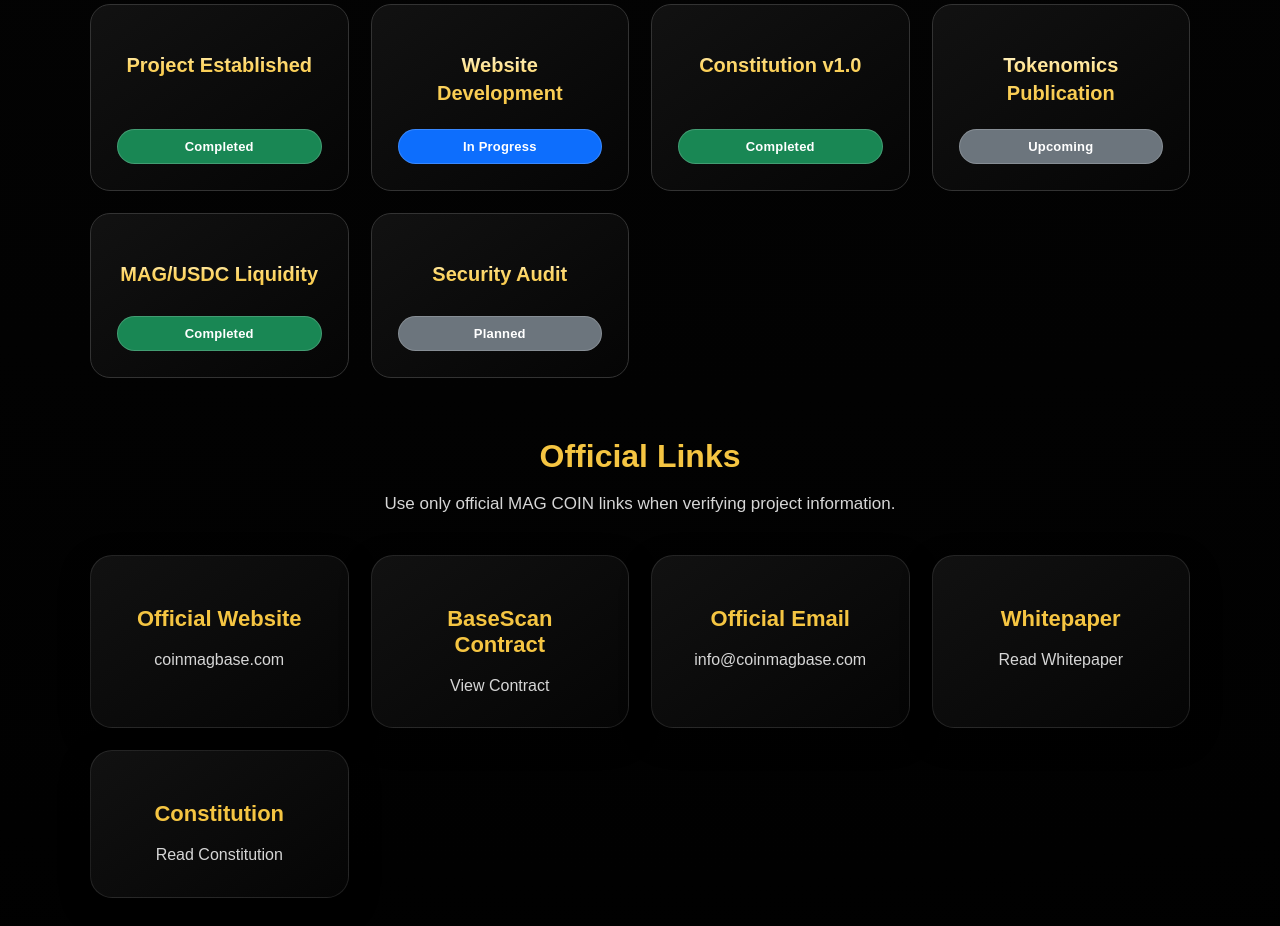
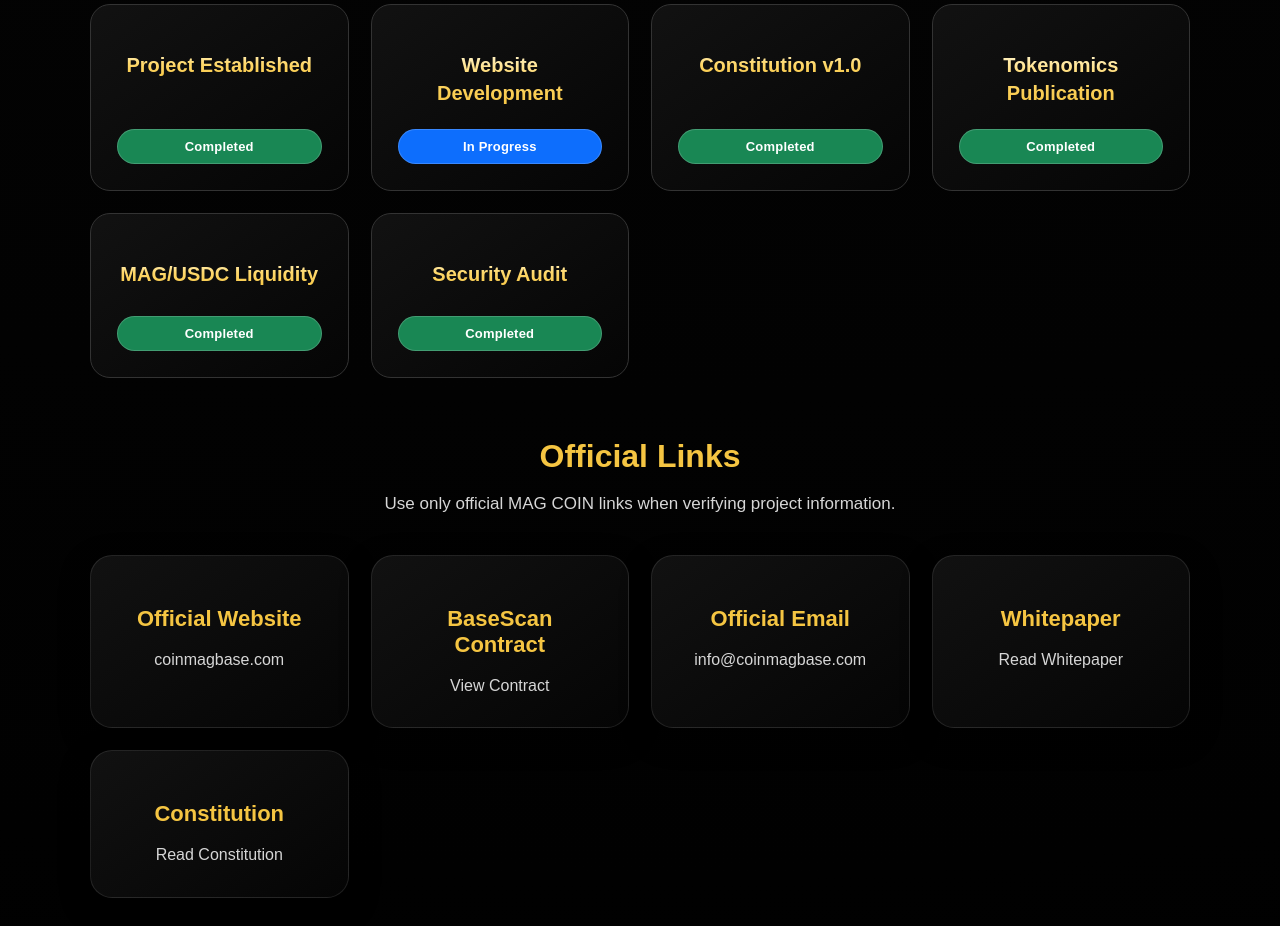
Before and after one commit to MAGZOWN/mag-coin-website, a Next.js app: page /transparency in a window 1280 px wide. Shown: the part 3060-3986 px from the top of the page. Built offline with nearby package versions, Linux system fonts and the light colour scheme.

Commit message:
Fix stale statuses on Transparency page

```diff
--- a/app/data/transparencyTimeline.ts
+++ b/app/data/transparencyTimeline.ts
@@ -13,7 +13,7 @@ export const transparencyTimeline = [
   },
   {
     title: "Tokenomics Publication",
-    status: "Upcoming",
+    status: "Completed",
   },
   {
     title: "MAG/USDC Liquidity",
@@ -21,6 +21,6 @@ export const transparencyTimeline = [
   },
   {
     title: "Security Audit",
-    status: "Planned",
+    status: "Completed",
   },
 ];
```
